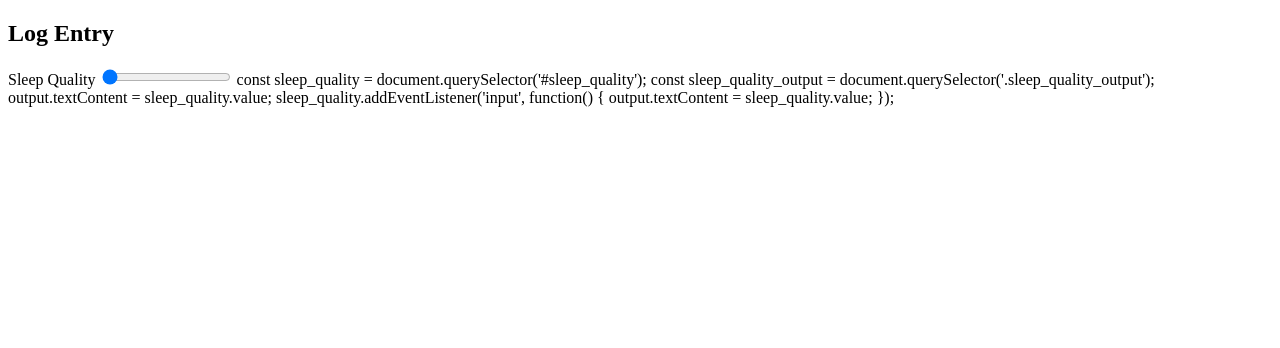
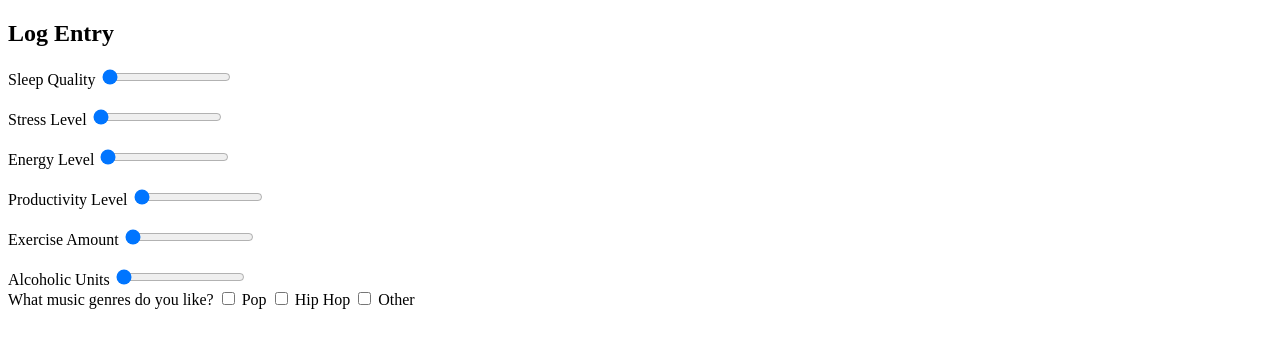
Before and after one commit to alice-yt/hackbright-project, a Flask app: page /sleep_entry in a window 1280 px wide. Shown: the top 348 px of the page. Run offline with Flask 2, Linux system fonts and the light colour scheme.

Commit message:
added 6 slider controls on sleep_entry file

```diff
--- a/js/script.js
+++ b/js/script.js
@@ -0,0 +1,8 @@
+    const sleep_quality = document.querySelector('#sleep_quality');
+    const sleep_quality_output = document.querySelector('.sleep_quality_output');
+
+    output.textContent = sleep_quality.value;
+
+    sleep_quality.addEventListener('input', function() {
+    output.textContent = sleep_quality.value;
+    });
--- a/templates/sleep_entry.html
+++ b/templates/sleep_entry.html
@@ -20,18 +20,57 @@
     {% block body %}
   <h2>Log Entry</h2>
 
-  <label for="sleep_quality">Sleep Quality </label>
+  <label for="sleep_quality">Sleep Quality</label>
   <input type="range" name="sleep_quality" id="sleep_quality" min="0" max="5" step="1" value="0">
   <output class="sleep_quality_output" for="sleep_quality"></output>
 
-    const sleep_quality = document.querySelector('#sleep_quality');
-    const sleep_quality_output = document.querySelector('.sleep_quality_output');
+  <br>
+  <br>
 
-    output.textContent = sleep_quality.value;
+  <label for="stress">Stress Level</label>
+  <input type="range" name="stress" id="stress" min="0" max="5" step="1" value="0">
+  <output class="stress_output" for="stress"></output>
 
-    sleep_quality.addEventListener('input', function() {
-    output.textContent = sleep_quality.value;
-    });
+  <br>
+  <br>
+
+  <label for="energy">Energy Level</label>
+  <input type="range" name="energy" id="energy" min="0" max="5" step="1" value="0">
+  <output class="energy_output" for="energy"></output>
+
+  <br>
+  <br>
+
+  <label for="productivity">Productivity Level</label>
+  <input type="range" name="productivity" id="productivity" min="0" max="5" step="1" value="0">
+  <output class="productivity_output" for="productivity"></output>
+
+  <br>
+  <br>
+
+  <label for="exercise">Exercise Amount</label>
+  <input type="range" name="exercise" id="exercise" min="0" max="5" step="1" value="0">
+  <output class="exercise_output" for="exercise"></output>
+
+  <br>
+  <br>
+
+  <label for="alcoholic_units">Alcoholic Units </label>
+  <input type="range" name="alcoholic_units" id="alcoholic_units" min="0" max="5" step="1" value="0">
+  <output class="alcoholic_units_output" for="alcoholic_units"></output>
+
+  <form>
+    What music genres do you like?
+
+    <input type="checkbox" name="genres" value="pop">
+    <label>Pop</label>
+
+    <input type="checkbox" name="genres" value="hiphop">
+    <label>Hip Hop</label>
+
+    <input type="checkbox" name="genres" value="Other">
+    <label>Other</label>
+  </form>
 
     {% endblock %}
     </body>
```
